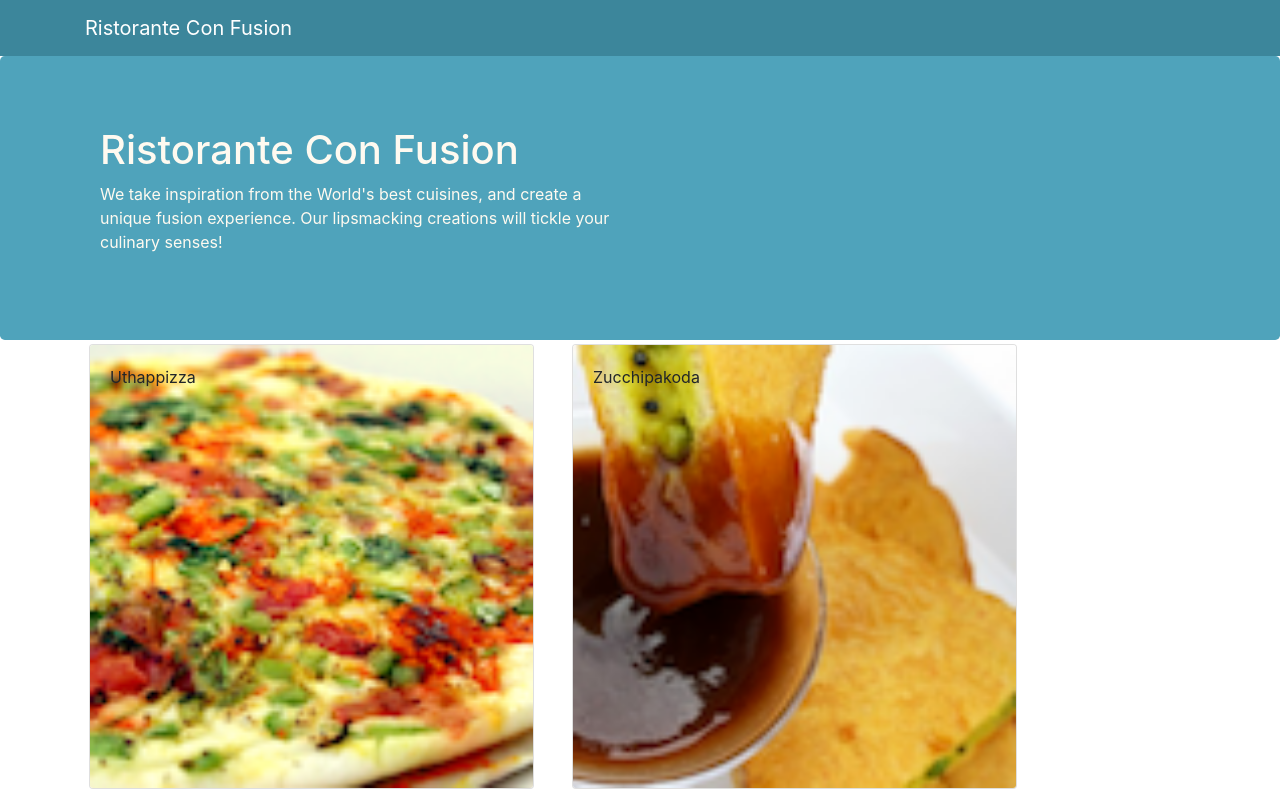
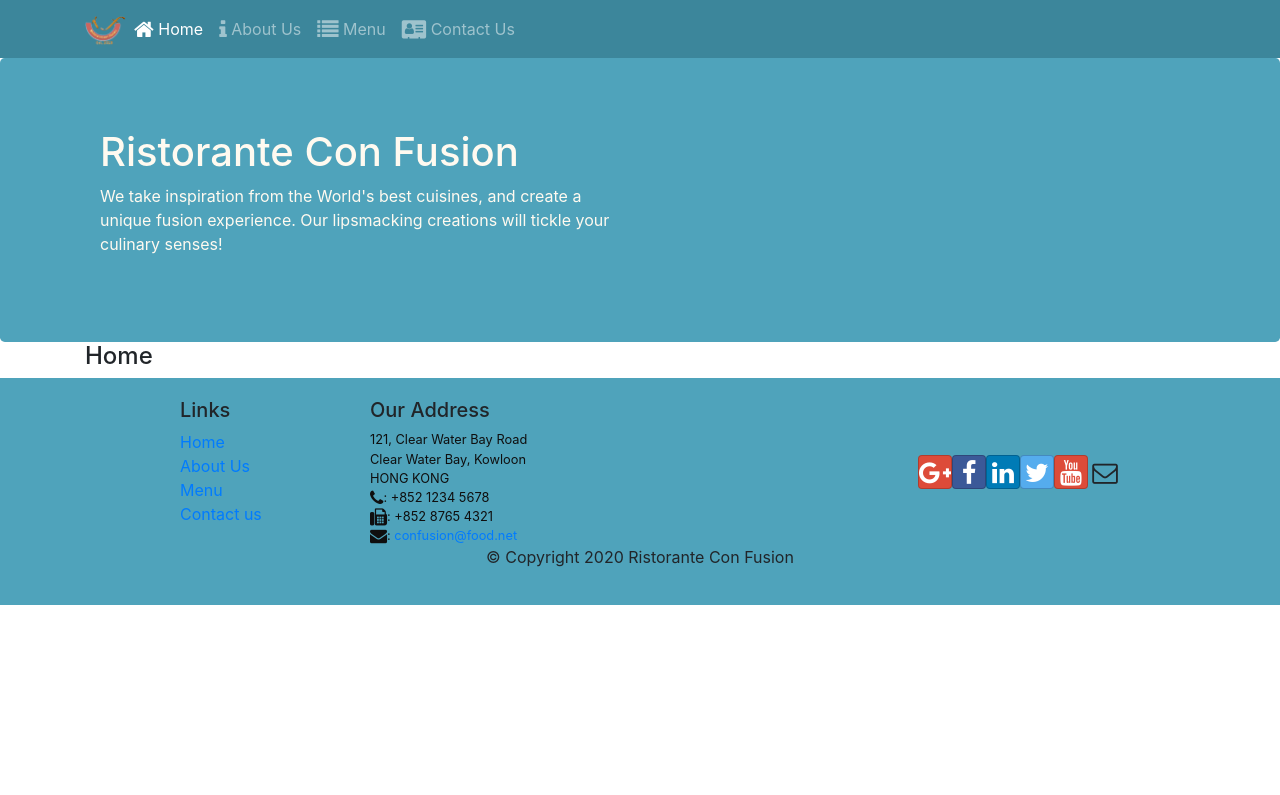
Before and after one commit to IvanGV92/Products, a React (Create React App) app: page /home in a window 1280 px wide. Shown: the top 795 px of the page. Built offline with nearby package versions, Linux system fonts and the light colour scheme.

Commit message:
[add] React routing

```diff
--- a/package.json
+++ b/package.json
@@ -12,6 +12,7 @@
     "react": "^17.0.1",
     "react-dom": "^17.0.1",
     "react-popper": "^2.2.3",
+    "react-router-dom": "^5.2.0",
     "react-scripts": "4.0.0",
     "reactstrap": "^8.6.0",
     "web-vitals": "^0.2.4"
--- a/src/App.css
+++ b/src/App.css
@@ -10,11 +10,14 @@
     min-height:400px;
 }
 
+
 .footer{
     background-color: #4FA3BB;
+    text-decoration: none;
     margin:0px auto;
     padding: 20px 0px 20px 0px;
 }
+
 .jumbotron {
     padding:70px 30px 70px 30px;
     margin:0px auto;
--- a/src/App.js
+++ b/src/App.js
@@ -1,5 +1,6 @@
 
 import './App.css';
+import { BrowserRouter } from 'react-router-dom'
 import { Component } from 'react';
 import Main from './components/MainComponent';
 
@@ -9,9 +10,11 @@
 
   render(){
     return (
-      <div className="App">
-             <Main />
-      </div>
+      <BrowserRouter>
+        <div className="App">
+              <Main />
+        </div>
+      </BrowserRouter>
     );
 }
 }
--- a/src/components/FooterComponent.js
+++ b/src/components/FooterComponent.js
@@ -1,4 +1,5 @@
 import React from 'react';
+import { Link } from 'react-router-dom';
 
 function Footer(props) {
     return(
@@ -8,10 +9,10 @@
                 <div className="col-4 offset-1 col-sm-2">
                     <h5>Links</h5>
                     <ul className="list-unstyled">
-                        <li><a href="#">Home</a></li>
-                        <li><a href="#">About</a></li>
-                        <li><a href="#">Menu</a></li>
-                        <li><a href="contactus.html">Contact</a></li>
+                        <li><Link to="/home">Home</Link></li>
+                        <li><Link to="/aboutus">About Us</Link></li>
+                        <li><Link to="/menu">Menu</Link></li>
+                        <li><Link to="/contactus">Contact us</Link></li>
                     </ul>
                 </div>
                 <div className="col-7 col-sm-5">
@@ -39,7 +40,7 @@
             </div>
             <div className="row justify-content-center">
                 <div className="col-auto">
-                    <p>© Copyright 2018 Ristorante Con Fusion</p>
+                    <p>© Copyright 2020 Ristorante Con Fusion</p>
                 </div>
             </div>
         </div>
--- a/src/components/HeaderComponent.js
+++ b/src/components/HeaderComponent.js
@@ -1,16 +1,59 @@
 import React, { Component} from 'react';
-import { Navbar, NavbarBrand, Jumbotron } from 'reactstrap';
+import { Navbar, NavbarBrand, Nav, NavbarToggler, Collapse, NavItem, Jumbotron } from 'reactstrap';
+import { NavLink } from 'react-router-dom';
 
 class Header extends Component {
+    constructor(props){
+        super(props);
+        this.state = {
+            isNavOpen: false
+        };
+        this.toggleNav = this.toggleNav.bind(this);
+    }
+
+    toggleNav(){
+        this.setState({
+            isNavOpen: !this.state.isNavOpen
+        });
+    }
     render(){
 
         return(
             <>
-                <Navbar dark >
+                <Navbar dark expand="md">
                     <div className="container">
-                        <NavbarBrand href="/">Ristorante Con Fusion </NavbarBrand>
-                    </div>
-                </Navbar>
+                        <NavbarToggler onClick={this.toggleNav} />
+                        <NavbarBrand className="mr-auto" href="/">
+                            <img src="assets/images/logo.png" height="30" width="41"
+                                alt="Ristorante con Fusion" />
+                        </NavbarBrand>
+                        <Collapse isOpen={this.state.isNavOpen} navbar>
+                            <Nav navbar>
+                                <NavItem>
+                                    <NavLink className="nav-link" to="/home">
+                                        <span className="fa fa-home fa-lg"></span> Home
+                                    </NavLink>
+                                </NavItem>
+                                <NavItem>
+                                    <NavLink className="nav-link" to="/aboutus">
+                                        <span className="fa fa-info fa-lg"></span> About Us
+                                    </NavLink>
+                                </NavItem>
+                                <NavItem>
+                                    <NavLink className="nav-link" to="/menu">
+                                        <span className="fa fa-list fa-lg"></span> Menu
+                                    </NavLink>
+                                </NavItem>
+                                <NavItem>
+                                    <NavLink className="nav-link" to="/contactus">
+                                        <span className="fa fa-address-card fa-lg"></span> Contact Us
+                                    </NavLink>
+                                </NavItem>
+                            </Nav>
+                        </Collapse>
+                        </div>
+                    </Navbar>
+
                 <Jumbotron>
                     <div className="container">
                         <div className="row row-header">
--- /dev/null
+++ b/src/components/HomeComponent.js
@@ -0,0 +1,11 @@
+import React from 'react';
+
+function Home(props){
+    return(
+        <div className="container">
+            <h4>Home</h4>
+        </div>
+    );
+}
+
+export default Home;
--- a/src/components/MainComponent.js
+++ b/src/components/MainComponent.js
@@ -1,11 +1,13 @@
 
 
 import React,{ Component } from 'react';
+import Home from './HomeComponent';
 import Menu from './MenuComponent';
 import { DISHES } from '../shared/dishes';
 import DishDetail from './DishDetailComponent';
 import Header from './HeaderComponent';
 import Footer from './FooterComponent';
+import { Switch, Route, Redirect } from 'react-router-dom';
 
 class Main extends Component {
 
@@ -14,20 +16,27 @@
 
     this.state = {
       dishes: DISHES,
-      selectedDish: null
     };
   }
-  onDishSelect(dishId) {
-    this.setState({ selectedDish: dishId});
+
+
+
+  render(){
+
+    const HomePage = ()=>{
+      return(
+        <Home/>
+      );
     }
 
-  render(){
     return (
       <div>
           <Header />
-          <Menu dishes={this.state.dishes}
-            onClick={(dishId) => this.onDishSelect(dishId)}/>
-          <DishDetail dish={this.state.dishes.filter((dish)=>dish.id === this.state.selectedDish)[0]}/>
+          <Switch>
+            <Route path="/home" component={HomePage} />
+            <Route exact path="/menu" component={() => <Menu dishes={this.state.dishes}/>} />
+            <Redirect to="/home"/>
+          </Switch>
           <Footer/>
       </div>
     );
```
Also changed, not shown: 1 other file (tests, documents, lock files or other folders).
